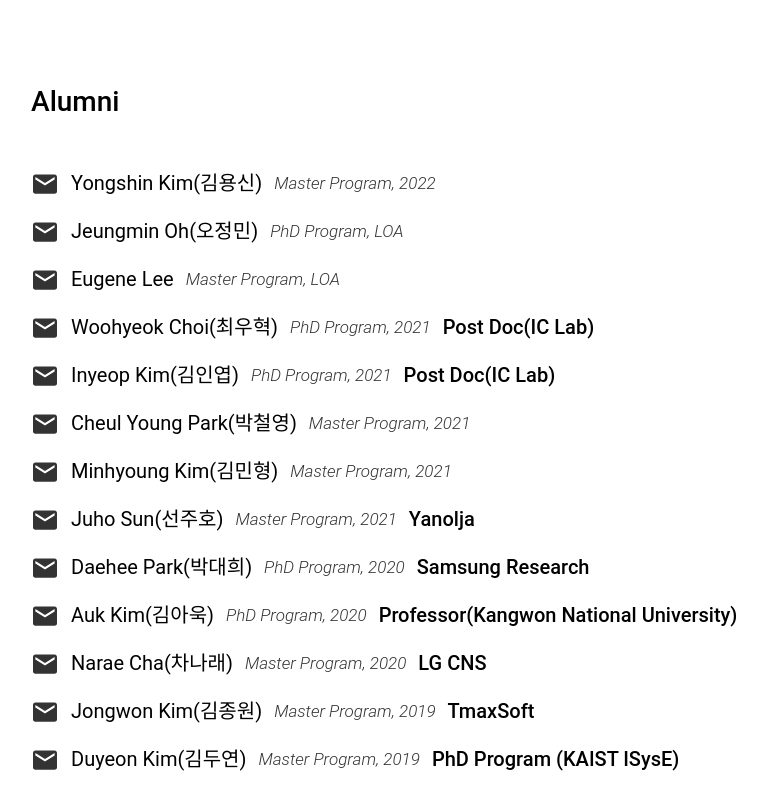
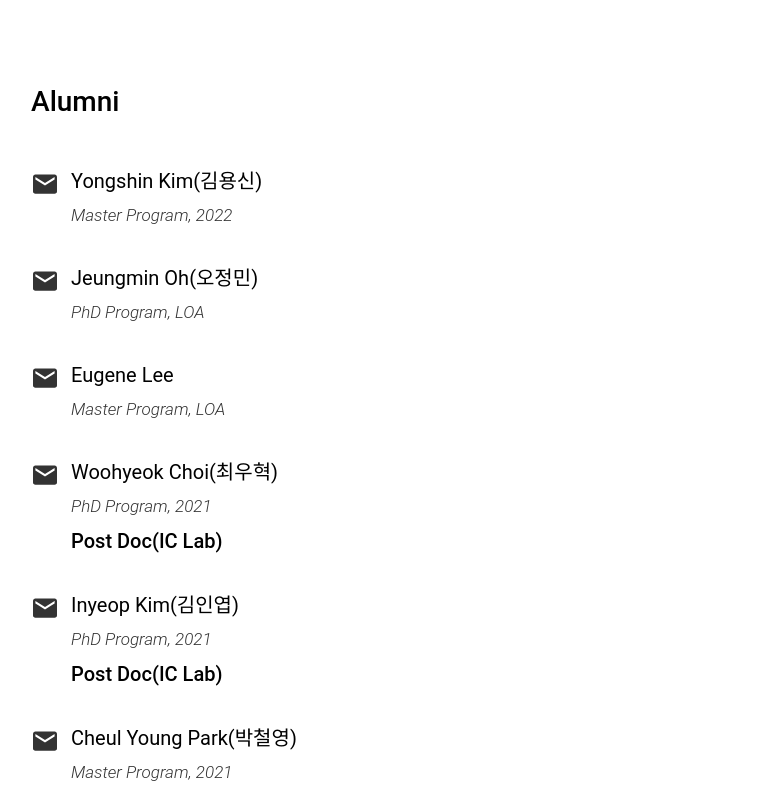
Before and after one commit to Kaist-ICLab/old-homepage, a Next.js app: page /members in a window 1280 px wide. Shown: the part 3460-4255 px from the top of the page, without its empty margins (24-791 px from the left). Built offline with nearby package versions, Linux system fonts and the light colour scheme.

Commit message:
Member Page Fix

```diff
--- a/components/Alumni.js
+++ b/components/Alumni.js
@@ -6,6 +6,7 @@ export default function Alumni({ alumni }) {
   return (
     <div className={styles.alumni}>
       <ContactIcon kind="mail" href={alumni.mail} />
+      <div className={styles.desc}>
         <div className={styles.name}>
           {alumni.name + (alumni.korean_name ? `(${alumni.korean_name})` : '')}
         </div>
@@ -17,5 +18,6 @@ export default function Alumni({ alumni }) {
           <div className={styles.current_position}>{alumni.current_position}</div>
         ) : null}
       </div>
+    </div>
   )
 }
--- a/css/components/Alumni.module.css
+++ b/css/components/Alumni.module.css
@@ -1,7 +1,15 @@
 .alumni {
   display: flex;
   flex-direction: row;
-  align-items: center;
+  align-items: flex-start;
+  padding: 0px;
+  gap: 12px;
+}
+.desc {
+  display: flex;
+  flex-direction: column;
+  flex-wrap: wrap;
+  align-items: flex-start;
   padding: 0px;
   gap: 12px;
 }
@@ -22,8 +30,8 @@
   line-height: 21px;
   /* identical to box height */
 
-  display: flex;
-  align-items: center;
+  /* display: flex;
+  align-items: center; */
 
   color: #333333;
 }
@@ -32,8 +40,8 @@
   font-weight: 500;
   font-size: 20px;
   line-height: 24px;
-  display: flex;
-  align-items: center;
+  /* display: flex;
+  align-items: center; */
 
   color: #000000;
 }
--- a/css/pages/members.module.css
+++ b/css/pages/members.module.css
@@ -27,7 +27,7 @@
   padding-top: 40px;
   display: flex;
   flex-direction: column;
-  gap: 20px;
+  gap: 40px;
 }
 .alumnis {
   display: flex;
```
Lines whose indentation alone changed are shown as unchanged.
